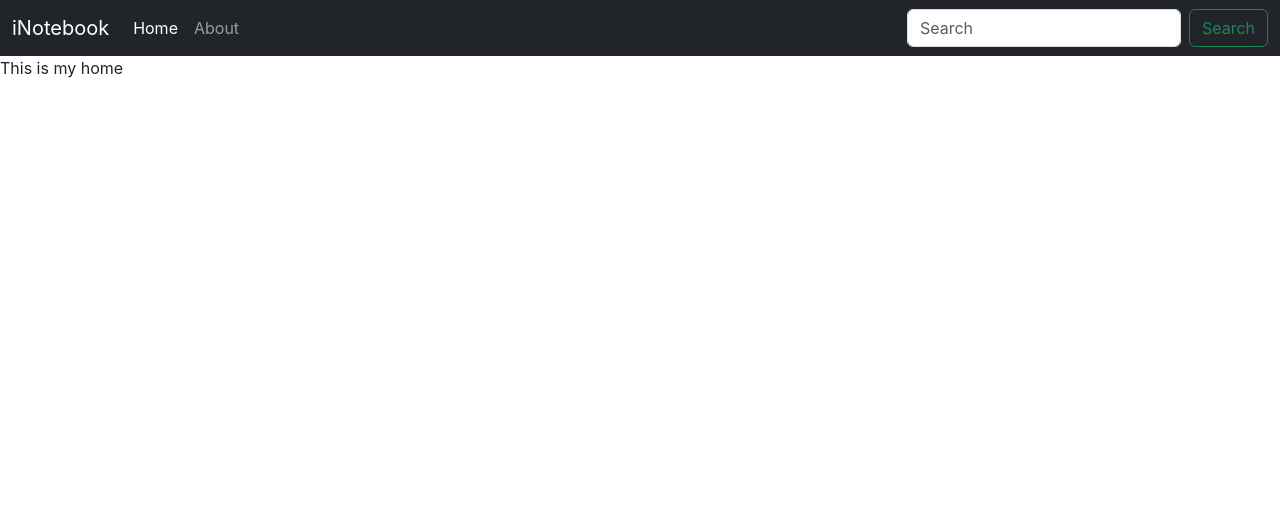
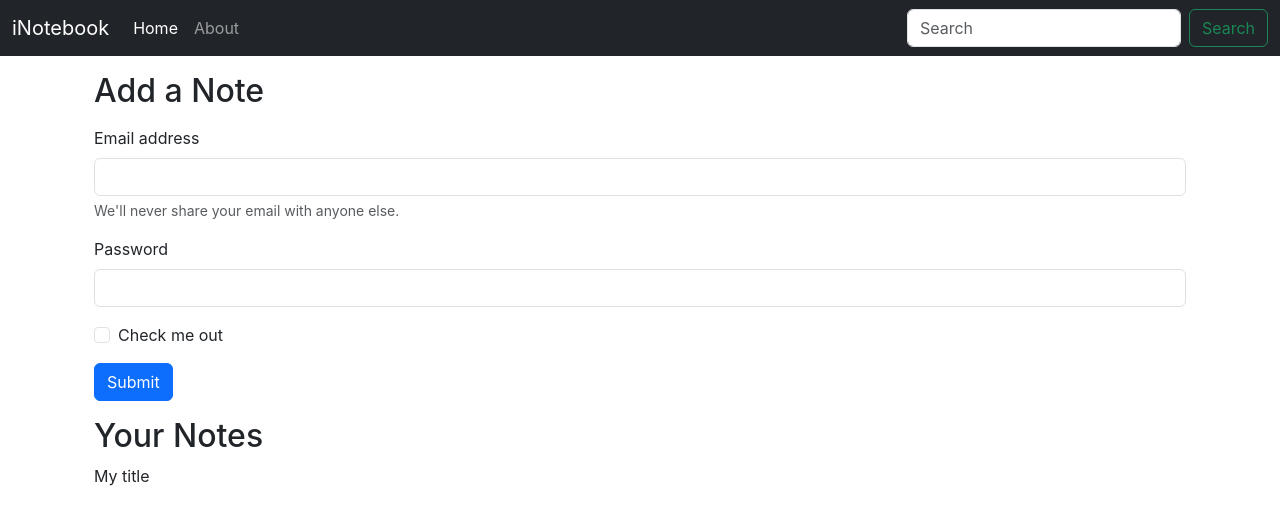
Before and after one commit to Somiyoh/iNotes, a React (Create React App) app: page / in a window 1280 px wide. Shown: the top 524 px of the page. Built offline with nearby package versions, Linux system fonts and the light colour scheme.

Commit message:
added property to fetch notes from Context

```diff
--- a/src/App.js
+++ b/src/App.js
@@ -11,10 +11,12 @@
       <NoteState>
         <Router>
           <NavBar />
-          <Routes>
-            <Route exact path="/" element={<Home />} />
-            <Route exact path="/about" element={<About />} />
-          </Routes>
+          <div className="container">
+            <Routes>
+              <Route exact path="/" element={<Home />} />
+              <Route exact path="/about" element={<About />} />
+            </Routes>
+          </div>
         </Router>
       </NoteState>
     </>
--- a/src/components/Hoome.js
+++ b/src/components/Hoome.js
@@ -1,8 +1,61 @@
-import React from 'react'
+import React, {useContext} from 'react'
+import noteContext from '../context/notes/noteContext'
+
 
 const Hoome = () => {
+  const context = useContext(noteContext)
+  const {notes, setNotes} = context
   return (
-    <div>This is my home</div>
+    <div>
+      <div className="container my-3">
+        <h2>Add a Note</h2>
+        <form className="my-3">
+          <div class="mb-3">
+            <label for="exampleInputEmail1" class="form-label">
+              Email address
+            </label>
+            <input
+              type="email"
+              class="form-control"
+              id="exampleInputEmail1"
+              aria-describedby="emailHelp"
+            />
+            <div id="emailHelp" class="form-text">
+              We'll never share your email with anyone else.
+            </div>
+          </div>
+          <div class="mb-3">
+            <label for="exampleInputPassword1" class="form-label">
+              Password
+            </label>
+            <input
+              type="password"
+              class="form-control"
+              id="exampleInputPassword1"
+            />
+          </div>
+          <div class="mb-3 form-check">
+            <input
+              type="checkbox"
+              class="form-check-input"
+              id="exampleCheck1"
+            />
+            <label class="form-check-label" for="exampleCheck1">
+              Check me out
+            </label>
+          </div>
+          <button type="submit" class="btn btn-primary">
+            Submit
+          </button>
+        </form>
+      </div>
+      <div className="container my-3">
+        <h2>Your Notes</h2>
+        {notes.map((note) => {
+          return note.title
+        })}
+      </div>
+    </div>
   )
 }
 
--- a/src/context/notes/NoteState.js
+++ b/src/context/notes/NoteState.js
@@ -1,8 +1,23 @@
+import { useState } from 'react'
 import NoteContext from './noteContext'
 
 const NoteState = (props) => {
+  const notesInitial = [
+    {
+      "_id": "6700857233d7e3f645cac3ed",
+      "user": "670084b133d7e3f645cac3da",
+      "title": "My title",
+      "description": "finish the react app course",
+      "tag": "personal",
+      "date": "2024-10-05T00:16:50.852Z",
+      "__v": 0
+    }
+  ]
+
+ const [notes, setNotes] = useState(notesInitial)
+
    return (
-    <NoteContext.Provider value={{}}>{props.children}</NoteContext.Provider>
+    <NoteContext.Provider value={{notes, setNotes}}>{props.children}</NoteContext.Provider>
   )
 }
 
```
Also changed, not shown: 1 other file (tests, documents, lock files or other folders).
